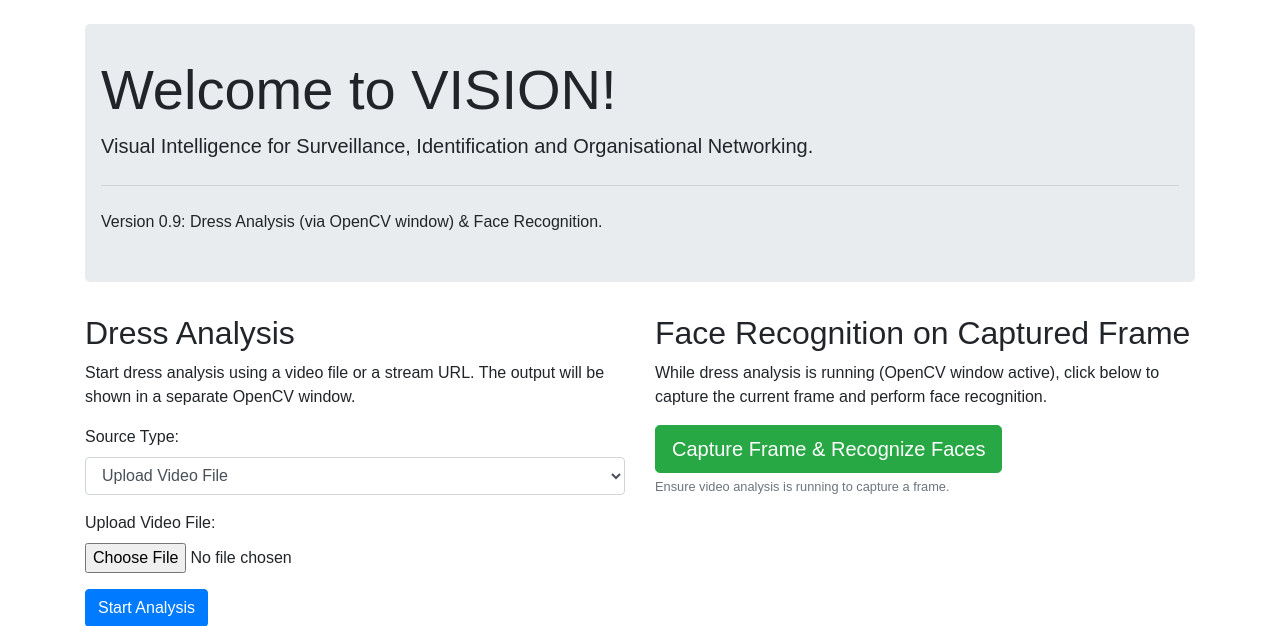
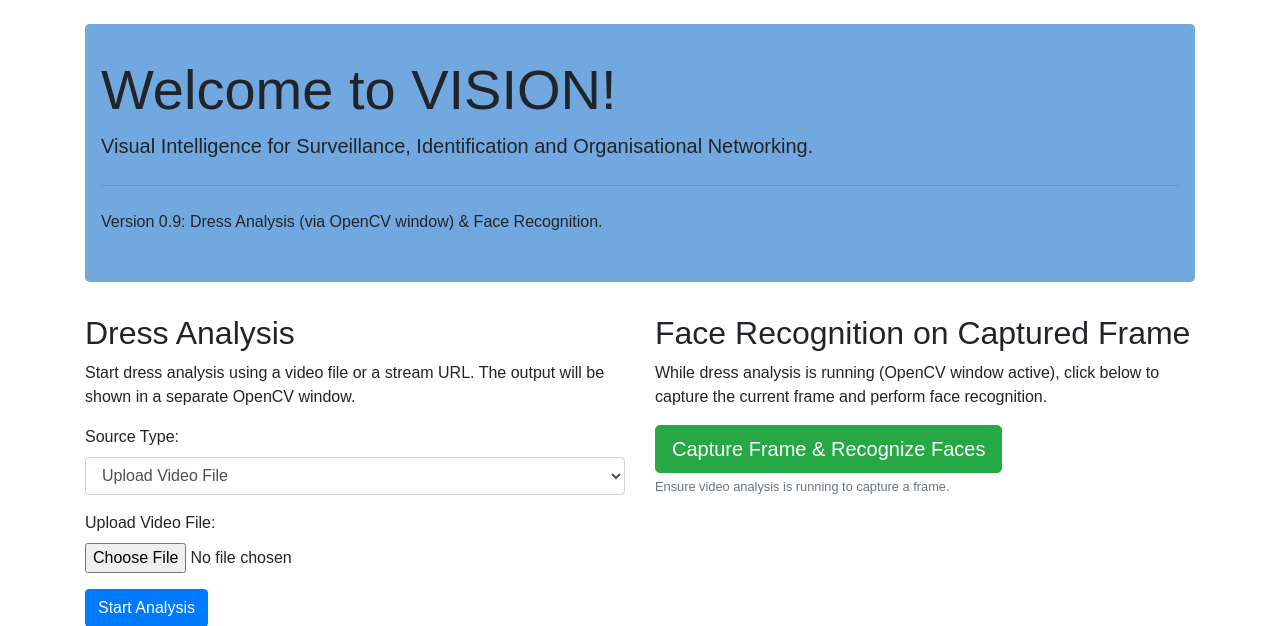
Before and after one commit to Lalit-Dumka/VISION, a Flask app: page / in a window 1280 px wide. Shown: the part 56-682 px from the top of the page. Run offline with Flask 2, Linux system fonts and the light colour scheme; some libraries are stand-ins or nearby versions.

Commit message:
fixed style of the front end

```diff
--- a/static/style.css
+++ b/static/style.css
@@ -4,7 +4,7 @@
 }
 
 .jumbotron {
-    background-color: #e9ecef; /* Light grey background */
+    background-color: #71a8df; /* Light grey background */
     padding: 2rem 1rem;
 }
 
```
